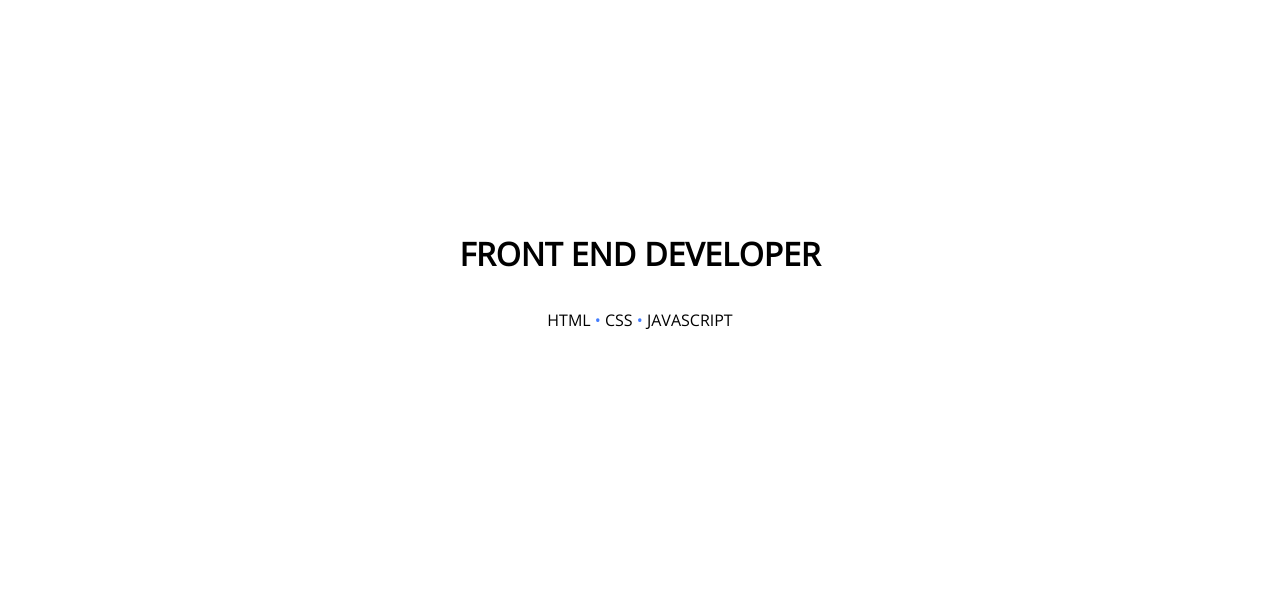
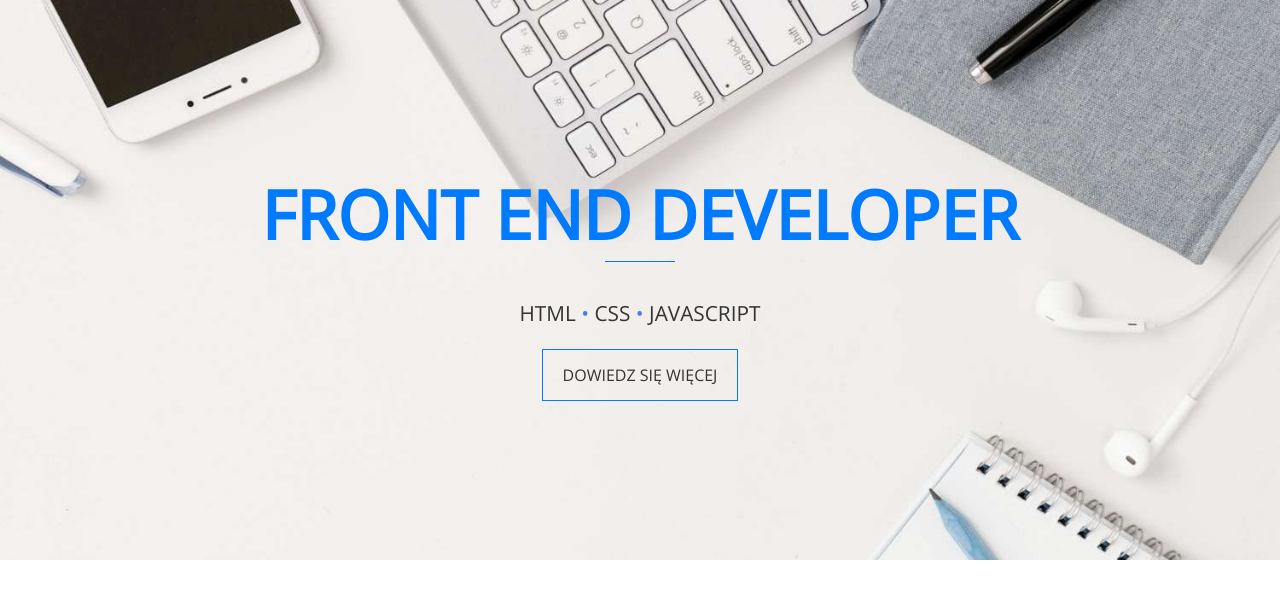
Before and after one commit to PrzemyslawSkrzyniarz/PrzemyslawSkrzyniarz.github.io, a PHP site: page /warsztaty/porfolio/index.html in a window 1280 px wide. Shown: the top 599 px of the page. Run offline with PHP 8.4, Linux system fonts and the light colour scheme; some libraries are stand-ins or nearby versions.

Commit message:
header cz.1

```diff
--- a/warsztaty/porfolio/css/style.css
+++ b/warsztaty/porfolio/css/style.css
@@ -1,23 +1,82 @@
+/*General styles*/
+*{
+    box-sizing: border-box; /*By nieuwzględniać borderów i paddingów podczas obliczania rozmiarów*/
+}
+
 body {
     font-family: 'Open Sans', sans-serif;
+    color: #333;
+/*    background: #427cfe;*/
 }
 
-#header {
-    display: flex;
-    justify-content: center;
+hr {
+    background-color: #007bff;
+    height: 1px;
+    width: 70px;
+    border: 0; /*usuwamy wewnętrzny border czyli border-style: inset; */
 }
 
-.header-content {
-    height: 70vh;
+.btn {
+    background-color: transparent;
+    border: 1px solid #007bff;
+    text-decoration: none; /*uswa podkreślenie*/
+    padding: 14px 20px; /*Rozmiar przycisku (batona) dostosuje się do tekstu który jest w środku*/
+    color: #333;
+    text-transform: uppercase;
+    transition: all 0.3s;
+}
+
+.btn:hover {
+    background-color: #007bff;
+    color: #fff;
+
+}
+
+
+
+/* Header */
+
+.main-header {
+    display: flex; /*tylko do bezpośrednich dzieci*/
+    justify-content: center; /*poziomo*/
+    align-items: center; /*pionowo*/
+    text-align: center; /*także do wszystkich dzieci ze względu na dziedziczenie czyli np. wnuków itd.*/
+    height: 70vh; /*70% okna przeglądarki*/
+    background-image: url(../img/header.jpg);
+    background-size: cover;
+    background-position: center;
+}
+
+.main-header h1 {
+    font-size: 4.2em; /*krotność rozmaru czcionki standardowej w przeglądarce - standardowo jest 16px - Gdyby było 4.2rem to brana jest pod uwagę wielkość domyślna przeglądarki lub ustalona przez nas dla całego html font-size*/
+    text-transform: uppercase; /*Duże litery*/
+    color: #007bff;
+    margin: 0; /*Usuwamy, bo taki element jak h1 ma marginesy tj. p*/
+}
+
+.main-header p {
+    font-size: 1.3em;
+    margin-top: 40px;
+    margin-bottom: 40px;
+    text-transform: uppercase;
+    color: #333;
+}
+
+
+header span {
+    color: #427cfe;
+}
+
+
+
+/*
+.main-header-content {
     display: flex;
     flex-direction: column;
     text-align: center;
     justify-content: center;
 }
 
-h1 {
-    text-transform: uppercase;
-}
 
 p {
     text-transform: uppercase;
@@ -28,5 +87,5 @@ span {
 }
 
 h2 {
-    font-weight: 600; /*Przykład ostylowania*/
-}
+    font-weight: 600; Przykład ostylowania
+}*/
--- a/warsztaty/porfolio/index.html
+++ b/warsztaty/porfolio/index.html
@@ -4,27 +4,33 @@
 <head>
     <meta charset="UTF-8">
     <meta name="viewport" content="width=device-width, initial-scale=1.0">
-    <title>Portfolio</title>
+    <title>Projekt portfolio</title>
 
-    <!--    Fonts     -->
+    <!--   https://fontawesome.com/start     -->
+    <link rel="stylesheet" href="https://use.fontawesome.com/releases/v5.5.0/css/all.css" integrity="sha384-B4dIYHKNBt8Bc12p+WXckhzcICo0wtJAoU8YZTY5qE0Id1GSseTk6S+L3BlXeVIU" crossorigin="anonymous">
+
+    <!--    Google fonts     -->
     <link href="https://fonts.googleapis.com/css?family=Open+Sans:300,400&amp;subset=latin-ext" rel="stylesheet">
 
-    <!--    Reset Style     -->
+    <!--    Normalize CSS cdnjs.com     -->
     <link rel="stylesheet" href="https://cdnjs.cloudflare.com/ajax/libs/normalize/8.0.1/normalize.min.css">
 
-    <!--    Main Style     -->
+    <!--    Custom Style     -->
     <link rel="stylesheet" href="css/style.css">
     <link rel="stylesheet" href="css/responsive.css">
 </head>
 
 <body>
-
-    <header id="header">
-        <div class="header-content">
+    <!--Header-->
+    <header class="main-header">
+        <div class="main-header-content">
             <h1>Front end developer</h1>
-            <p>html <span>&#8226;</span> css <span>&#8226;</span> JavaScript</p>
+            <hr>
+            <p>html <span>&#8226;</span> css <span>&#8226;</span> JavaScript</p> <!--html symbols >> https://www.toptal.com/designers/htmlarrows/punctuation/bullet/-->
+            <a href="#" class="btn">Dowiedz się więcej</a>
         </div>
     </header>
+
 
     <nav id="menu"></nav>
 
```
